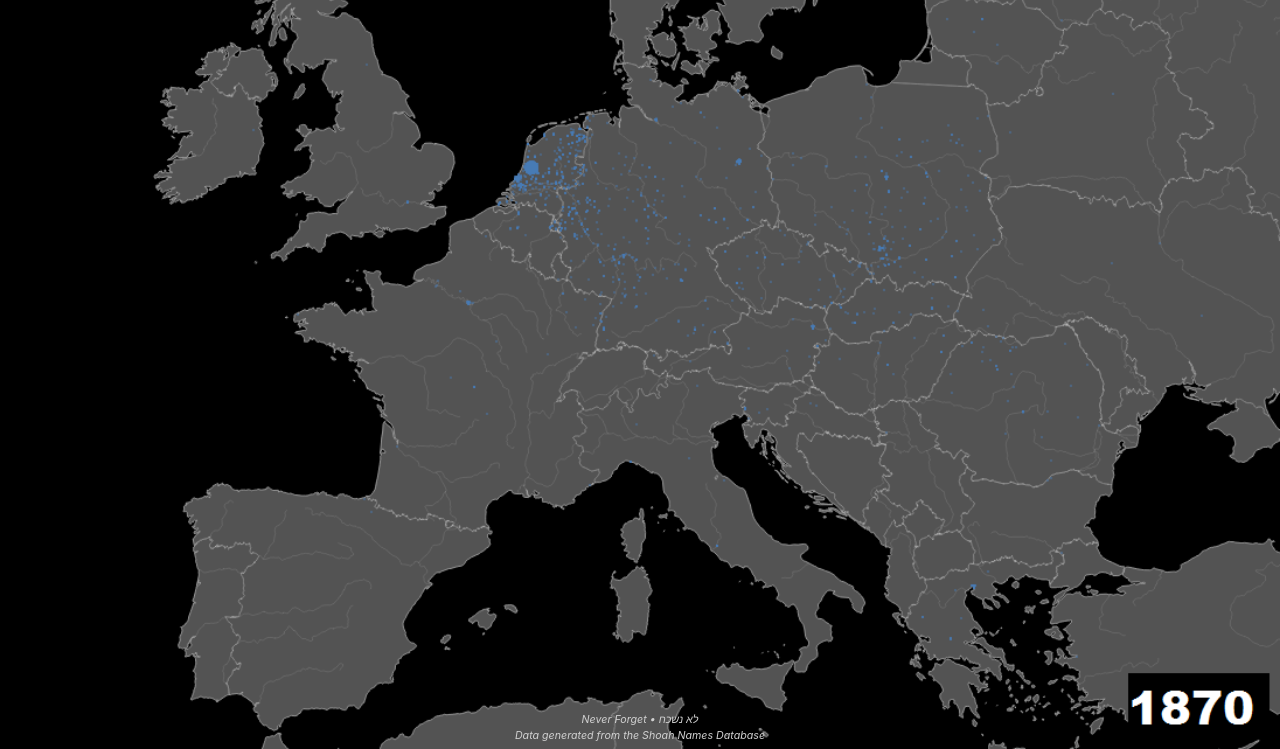
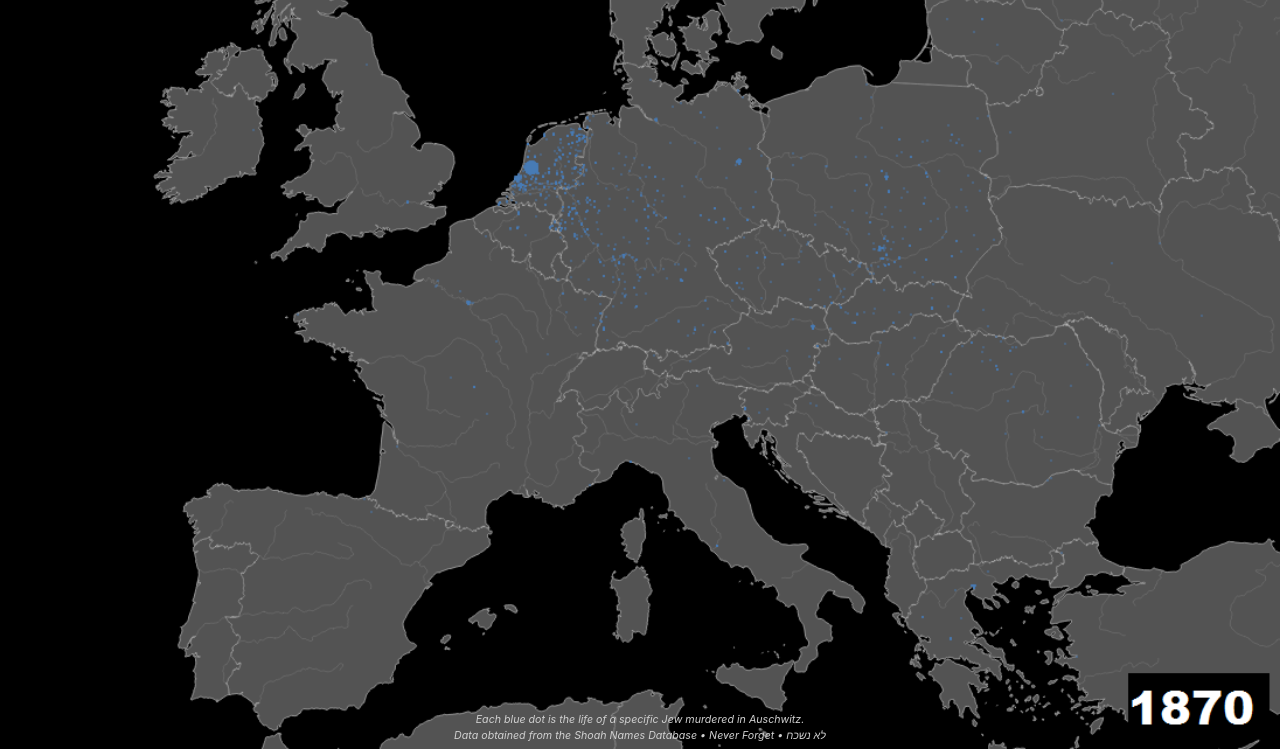
Before and after one commit to xanderdavies/victims-of-auschwitz, a plain HTML site: page 1943.html in a window 1280 px wide. Shown: the part 51-800 px from the top of the page. Drawn offline with nearby package versions, Linux system fonts and the light colour scheme.

Commit message:
Update 1943.html

```diff
--- a/1943.html
+++ b/1943.html
@@ -47,10 +47,10 @@
             </div>
         </nav>
         <div class="footer">
-            <p1><i>Never Forget • לא נשכח</i></p1>
+            <p1><i>Each blue dot is the life of a specific Jew murdered in Auschwitz.</i></p1>
             <br>
-            <p1><i>Data generated from the <a href="https://yvng.yadvashem.org/index.html?language=en&gclid=Cj0KCQiAz53vBRCpARIsAPPsz8XpLGmhd4bSW1qLG0oou2SKzSpZn_bJO8_bJt4qGH89YoY_g2mrGRsaAiYREALw_wcB">
-                    Shoah Names Database</a></i></p1>
+            <p1><i>Data obtained from the <a href="https://yvng.yadvashem.org/index.html?language=en&gclid=Cj0KCQiAz53vBRCpARIsAPPsz8XpLGmhd4bSW1qLG0oou2SKzSpZn_bJO8_bJt4qGH89YoY_g2mrGRsaAiYREALw_wcB">
+                    Shoah Names Database</a> • Never Forget • לא נשכח</i></p1>
         </div>
 
 
```
